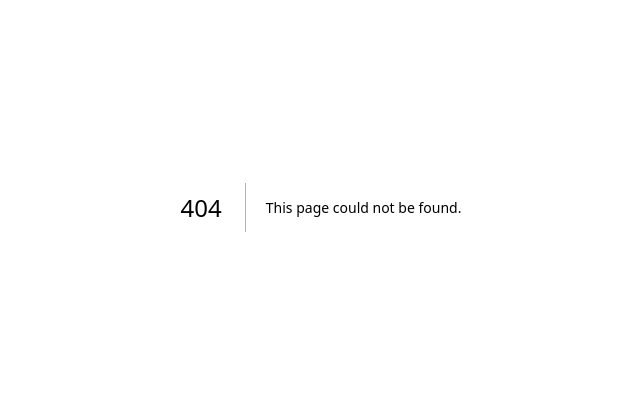
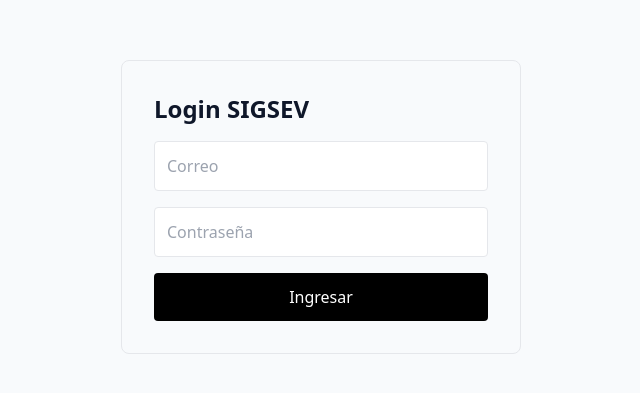
Before and after one commit to SergioTorresO/sigsev, a Next.js app in the folder frontend/: page /login in a window 1280 px wide. Before the commit this address had no page. Shown: the part 193-586 px from the top of the page, without its empty margins (319-959 px from the left). Built offline with nearby package versions, Linux system fonts and the light colour scheme.

Commit message:
Refactor login functionality and add frontend login page

```diff
--- /dev/null
+++ b/frontend/src/app/login/page.tsx
@@ -0,0 +1,89 @@
+'use client'
+
+import { useState } from 'react'
+
+export default function LoginPage() {
+  const [email, setEmail] = useState('')
+  const [password, setPassword] = useState('')
+
+  const handleLogin = async (
+    e: React.FormEvent
+  ) => {
+    e.preventDefault()
+
+    try {
+      const response = await fetch(
+        'http://localhost:4000/api/auth/login',
+        {
+          method: 'POST',
+          headers: {
+            'Content-Type':
+              'application/json',
+          },
+          body: JSON.stringify({
+            email: email.toLowerCase(),
+            password,
+          }),
+        }
+      )
+
+      const data = await response.json()
+
+      if (!response.ok) {
+        alert(data.message)
+        return
+      }
+
+      localStorage.setItem(
+        'token',
+        data.token
+      )
+
+      alert('Login exitoso')
+
+      window.location.href =
+        '/dashboard'
+    } catch (error) {
+      console.error(error)
+
+      alert('Error al iniciar sesión')
+    }
+  }
+
+  return (
+    <div className="flex min-h-screen items-center justify-center">
+      <form
+        onSubmit={handleLogin}
+        className="flex w-[400px] flex-col gap-4 rounded-lg border p-8"
+      >
+        <h1 className="text-2xl font-bold">
+          Login SIGSEV
+        </h1>
+
+        <input
+          type="email"
+          placeholder="Correo"
+          className="border p-3 rounded"
+          value={email}
+          onChange={(e) =>
+            setEmail(e.target.value)
+          }
+        />
+
+        <input
+          type="password"
+          placeholder="Contraseña"
+          className="border p-3 rounded"
+          value={password}
+          onChange={(e) =>
+            setPassword(e.target.value)
+          }
+        />
+
+        <button className="bg-black text-white p-3 rounded">
+          Ingresar
+        </button>
+      </form>
+    </div>
+  )
+}
```
Also changed, not shown: 2 other files (tests, documents, lock files or other folders).
